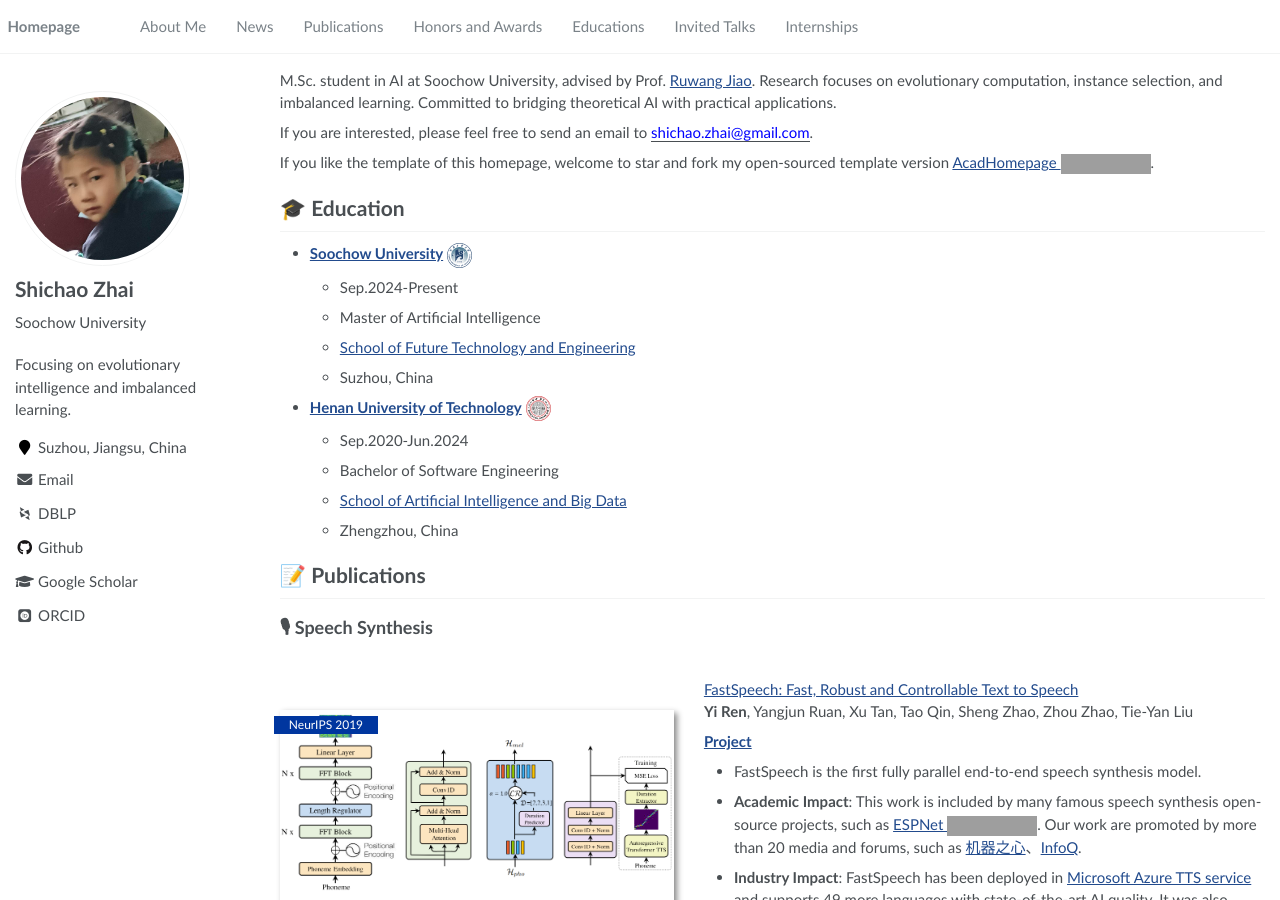
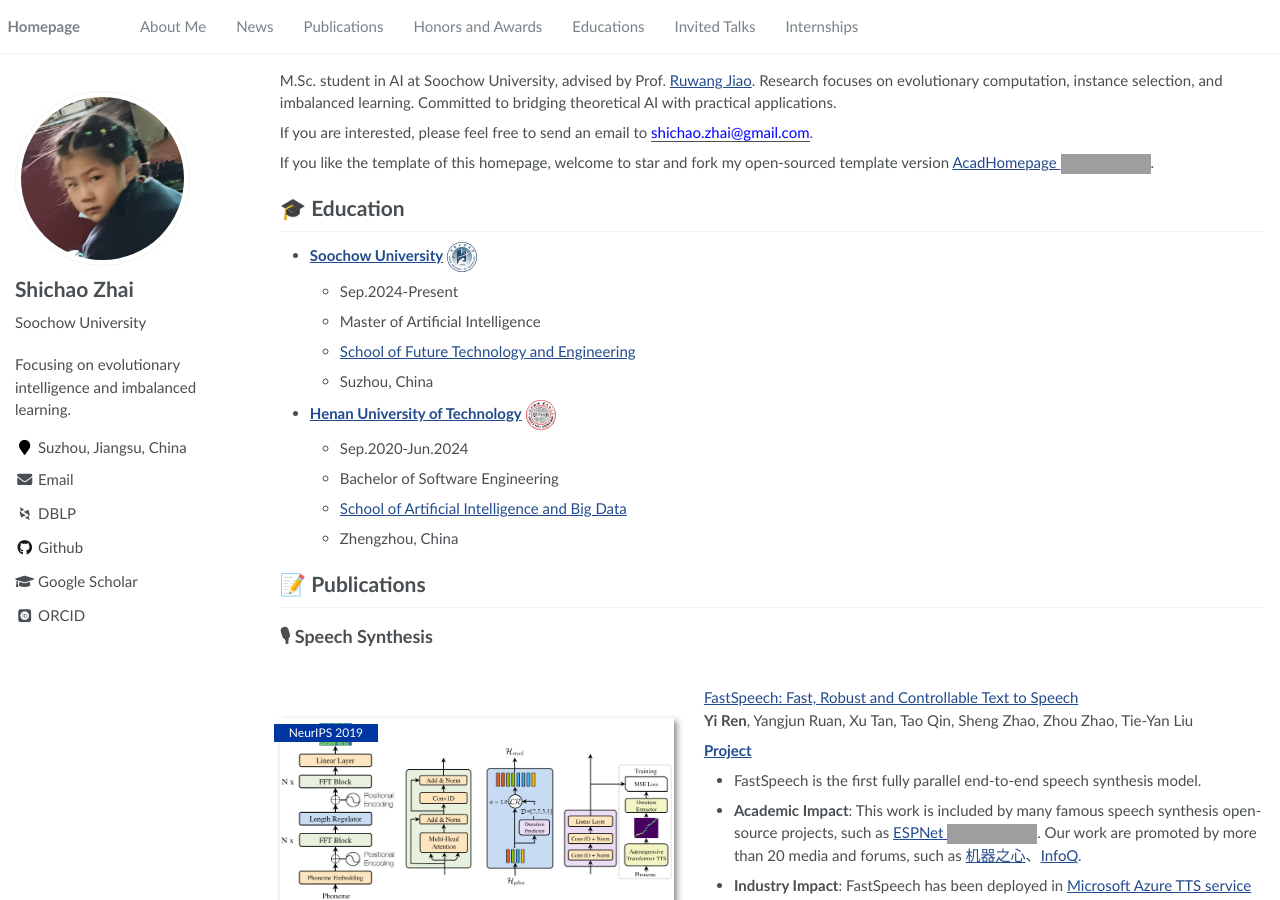
Before and after one commit to zhaishichao/zhaishichao.github.io, a Jekyll site: the page built from _pages/about.md, in a window 1280 px wide and 900 px high. Built offline with Jekyll 4.4.1, drawn with Linux system fonts in a browser that asks for light colours; some web fonts are replaced; grey boxes are pictures that could not be loaded.

Commit message:
修改学校logo大小

```diff
--- a/_pages/includes/education.md
+++ b/_pages/includes/education.md
@@ -1,10 +1,10 @@
 # ‍🎓 Education
-- [**Soochow University**](https://www.suda.edu.cn/) <img class="svg" src="./images/logo_haut.svg" width="25pt">
+- [**Soochow University**](https://www.suda.edu.cn/) <img class="svg" src="./images/logo_haut.svg" width="30pt">
   - Sep.2024-Present
   - Master of Artificial Intelligence
   - [School of Future Technology and Engineering](https://future.suda.edu.cn/)
   - Suzhou, China
-- [**Henan University of Technology**](https://www.haut.edu.cn/) <img class="svg" src="./images/logo_soochow.svg" width="25pt">
+- [**Henan University of Technology**](https://www.haut.edu.cn/) <img class="svg" src="./images/logo_soochow.svg" width="30pt">
   - Sep.2020-Jun.2024
   - Bachelor of Software Engineering
   - [School of Artificial Intelligence and Big Data](https://aidata.haut.edu.cn/)
```
